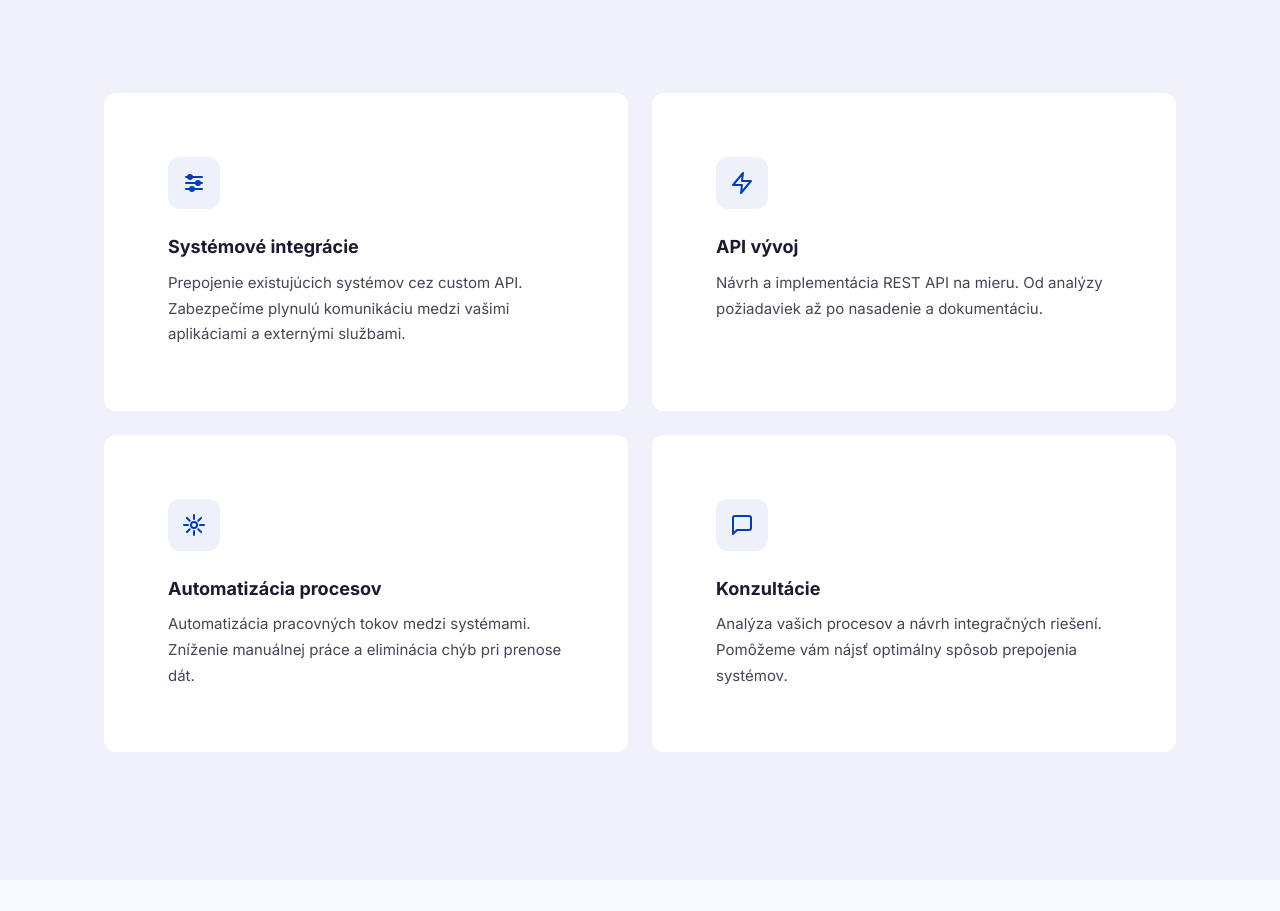
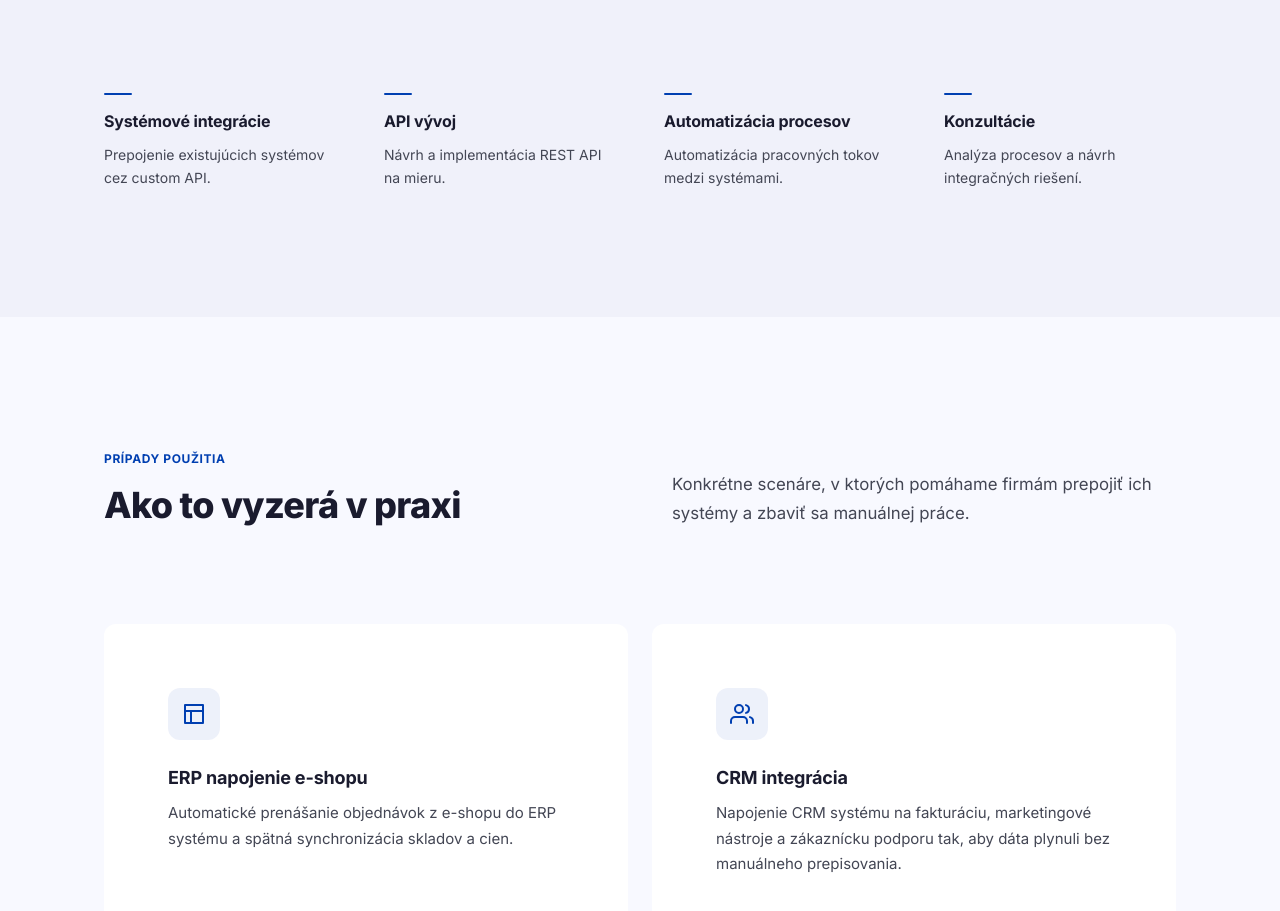
Before and after one commit to miko88/brewit, a plain HTML site: page index.html in a window 1280 px wide. Shown: the part 729-1640 px from the top of the page. Drawn offline with Linux system fonts and the light colour scheme.

Commit message:
Reshape Services and add favicon plus OG image
Turn Services from icon cards into a compact four-column pillar strip
so the section reads as a capabilities header, leaving Use Cases as
the detailed visual block. Adds an SVG favicon and a 1200x630 OG
image referenced via Open Graph meta tags for share previews.

Co-Authored-By: Claude Opus 4.7 <noreply@anthropic.com>

```diff
--- a/css/style.css
+++ b/css/style.css
@@ -291,24 +291,43 @@ img {
   align-self: end;
 }
 
-.services-grid {
+.services-strip {
   display: grid;
-  grid-template-columns: repeat(2, 1fr);
-  gap: var(--space-md);
+  grid-template-columns: repeat(4, 1fr);
+  gap: var(--space-xl);
 }
 
-.service-card {
-  background: var(--surface-container-lowest);
-  border-radius: var(--radius-xl);
-  padding: var(--space-2xl);
-  transition: box-shadow 0.3s, transform 0.3s;
+.service-pillar {
+  position: relative;
+  padding-top: var(--space-sm);
 }
 
-.service-card:hover {
-  transform: translateY(-2px);
-  box-shadow: 0 8px 40px rgba(26, 27, 46, 0.06);
+.service-pillar::before {
+  content: '';
+  position: absolute;
+  top: 0;
+  left: 0;
+  width: 28px;
+  height: 2px;
+  background: var(--primary);
+  border-radius: var(--radius-sm);
 }
 
+.service-pillar h3 {
+  font-size: 1rem;
+  font-weight: 700;
+  color: var(--on-surface);
+  margin-bottom: var(--space-xs);
+  letter-spacing: -0.01em;
+}
+
+.service-pillar p {
+  color: var(--on-surface-variant);
+  font-size: 0.875rem;
+  line-height: 1.65;
+}
+
+/* Service icon (used by Use Cases) */
 .service-icon {
   width: 52px;
   height: 52px;
@@ -328,19 +347,6 @@ img {
   stroke-width: 2;
   stroke-linecap: round;
   stroke-linejoin: round;
-}
-
-.service-card h3 {
-  font-size: 1.125rem;
-  font-weight: 700;
-  color: var(--on-surface);
-  margin-bottom: var(--space-xs);
-}
-
-.service-card p {
-  color: var(--on-surface-variant);
-  font-size: 0.938rem;
-  line-height: 1.7;
 }
 
 /* --- Use Cases — Tonal Layering --- */
@@ -751,8 +757,9 @@ img {
     gap: var(--space-sm);
   }
 
-  .services-grid {
+  .services-strip {
     grid-template-columns: 1fr;
+    gap: var(--space-lg);
   }
 
   .contact-wrapper {
@@ -779,6 +786,11 @@ img {
 }
 
 @media (min-width: 769px) and (max-width: 1024px) {
+  .services-strip {
+    grid-template-columns: repeat(2, 1fr);
+    gap: var(--space-xl);
+  }
+
   .process-steps {
     grid-template-columns: repeat(2, 1fr);
   }
--- a/index.html
+++ b/index.html
@@ -24,6 +24,13 @@
   <meta property="og:url" content="https://brewit.sk/">
   <meta property="og:locale" content="sk_SK">
   <meta property="og:site_name" content="BrewIT s.r.o.">
+  <meta property="og:image" content="https://brewit.sk/og-image.svg">
+  <meta property="og:image:width" content="1200">
+  <meta property="og:image:height" content="630">
+  <meta property="og:image:alt" content="BrewIT s.r.o. — Systémové integrácie & API vývoj">
+
+  <!-- Favicon -->
+  <link rel="icon" type="image/svg+xml" href="favicon.svg">
 
   <!-- Fonts -->
   <link rel="preconnect" href="https://fonts.googleapis.com">
@@ -96,40 +103,23 @@
           </div>
           <p>Zameriavame sa na to, aby vaše systémy spolupracovali bez problémov — od návrhu až po nasadenie.</p>
         </div>
-        <div class="services-grid">
-
-          <div class="service-card">
-            <div class="service-icon">
-              <svg viewBox="0 0 24 24"><path d="M4 6h16M4 12h16M4 18h16"/><circle cx="8" cy="6" r="2"/><circle cx="16" cy="12" r="2"/><circle cx="10" cy="18" r="2"/></svg>
-            </div>
+        <div class="services-strip">
+          <div class="service-pillar">
             <h3>Systémové integrácie</h3>
-            <p>Prepojenie existujúcich systémov cez custom API. Zabezpečíme plynulú komunikáciu medzi vašimi aplikáciami a externými službami.</p>
+            <p>Prepojenie existujúcich systémov cez custom API.</p>
           </div>
-
-          <div class="service-card">
-            <div class="service-icon">
-              <svg viewBox="0 0 24 24"><path d="M13 2L3 14h9l-1 8 10-12h-9l1-8z"/></svg>
-            </div>
+          <div class="service-pillar">
             <h3>API vývoj</h3>
-            <p>Návrh a implementácia REST API na mieru. Od analýzy požiadaviek až po nasadenie a dokumentáciu.</p>
+            <p>Návrh a implementácia REST API na mieru.</p>
           </div>
-
-          <div class="service-card">
-            <div class="service-icon">
-              <svg viewBox="0 0 24 24"><path d="M12 2v4m0 12v4M4.93 4.93l2.83 2.83m8.48 8.48l2.83 2.83M2 12h4m12 0h4M4.93 19.07l2.83-2.83m8.48-8.48l2.83-2.83"/><circle cx="12" cy="12" r="3"/></svg>
-            </div>
+          <div class="service-pillar">
             <h3>Automatizácia procesov</h3>
-            <p>Automatizácia pracovných tokov medzi systémami. Zníženie manuálnej práce a eliminácia chýb pri prenose dát.</p>
+            <p>Automatizácia pracovných tokov medzi systémami.</p>
           </div>
-
-          <div class="service-card">
-            <div class="service-icon">
-              <svg viewBox="0 0 24 24"><path d="M21 15a2 2 0 01-2 2H7l-4 4V5a2 2 0 012-2h14a2 2 0 012 2z"/></svg>
-            </div>
+          <div class="service-pillar">
             <h3>Konzultácie</h3>
-            <p>Analýza vašich procesov a návrh integračných riešení. Pomôžeme vám nájsť optimálny spôsob prepojenia systémov.</p>
+            <p>Analýza procesov a návrh integračných riešení.</p>
           </div>
-
         </div>
       </div>
     </section>
```
Also changed, not shown: en/index.html (+16 -26 lines), favicon.svg (added), og-image.svg (added).
